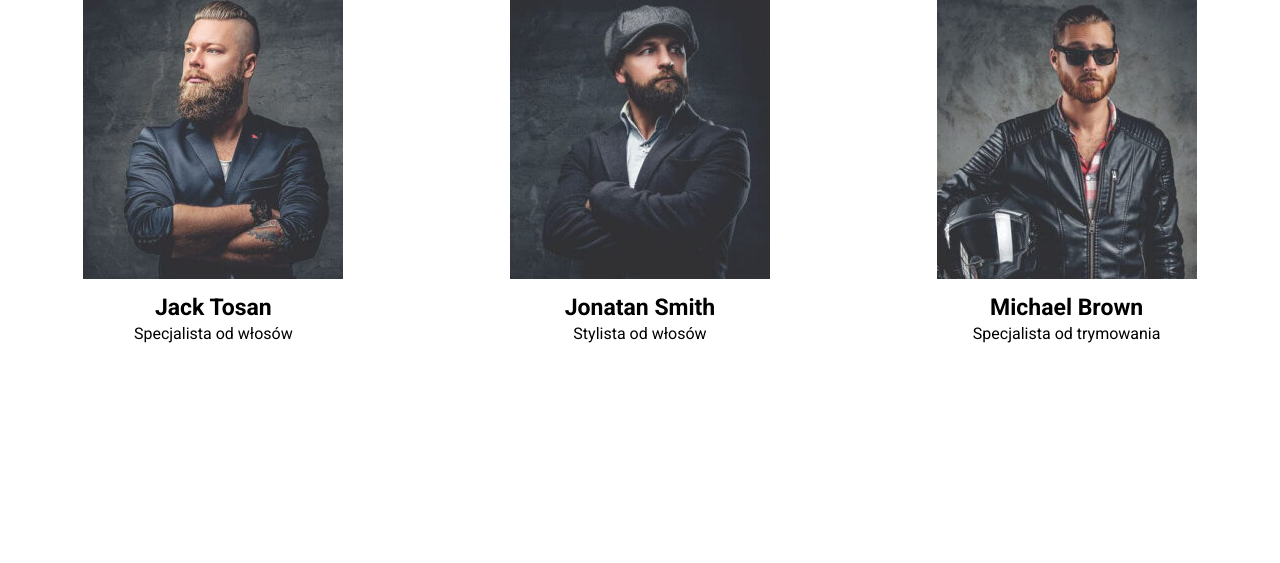
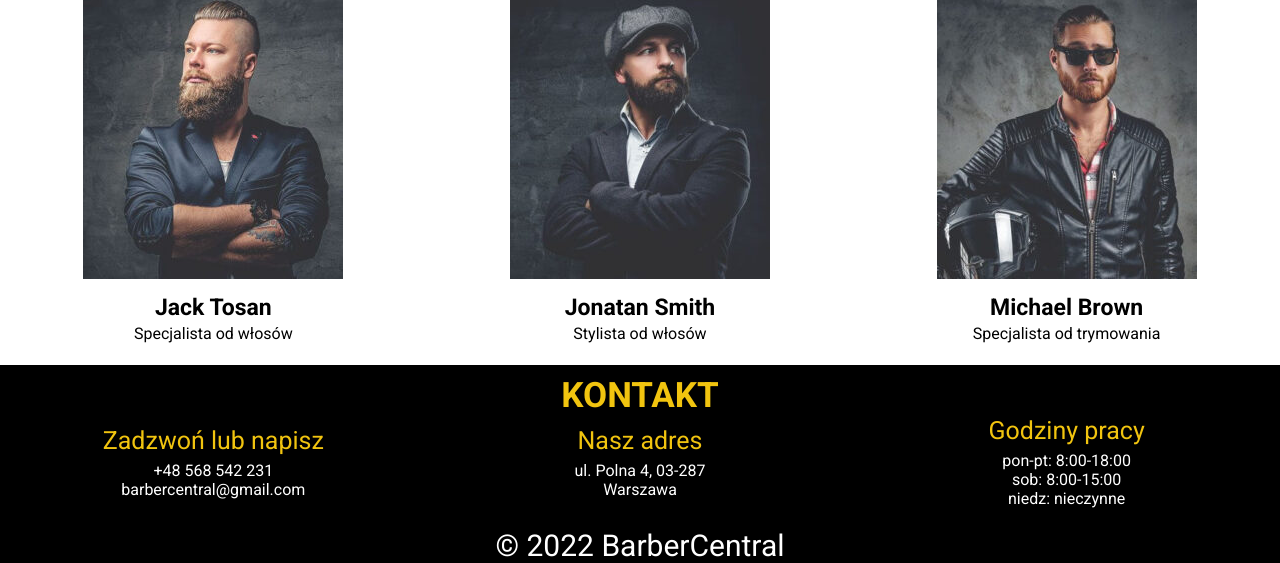
Before and after one commit to pawel4985/Witryna-Barber, a PHP site: page / in a window 1280 px wide. Shown: the part 1091-1654 px from the top of the page. Before the commit the page ends 1434 px from the top, so only its background shows below. Run offline with PHP 8.4, Linux system fonts and the light colour scheme.

Commit message:
add footer with styles

```diff
--- a/index.php
+++ b/index.php
@@ -89,6 +89,28 @@
             </div>
         </div>
     </main>
+    <footer>
+        <h3>KONTAKT</h3>
+        <div class="contact">
+            <div>
+                <p>Zadzwoń lub napisz</p>
+                <p>+48 568 542 231</p>
+                <p>barbercentral@gmail.com</p>
+            </div>
+            <div>
+                <p>Nasz adres</p>
+                <p>ul. Polna 4, 03-287</p>
+                <p>Warszawa</p>
+            </div>
+            <div>
+                <p>Godziny pracy</p>
+                <p>pon-pt: 8:00-18:00</p>
+                <p>sob: 8:00-15:00</p>
+                <p>niedz: nieczynne</p>
+            </div>
+        </div>
+        <p class="copy">&copy; 2022 BarberCentral</p>
+    </footer>
 </body>
 
 </html>
--- a/style.css
+++ b/style.css
@@ -271,3 +271,44 @@ main .team .teammates div p.title {
     display: block;
     margin: 15px 0 3px 0;
 }
+
+footer {
+    background-color: black;
+    font-family: roboto;
+}
+
+footer h3 {
+    padding-top: 10px;
+    color: #F1C40F;
+    font-size: 35px;
+    text-align: center;
+}
+
+footer .contact {
+    display: flex;
+    align-items: center;
+    justify-content: space-around;
+}
+
+footer .contact div {
+    width: 20%;
+}
+
+footer .contact div p:first-of-type {
+    margin-bottom: 6px;
+    color: #F1C40F;
+    font-size: 25px;
+    text-align: center;
+}
+
+footer .contact div p {
+    text-align: center;
+    color: white;
+}
+
+footer p.copy {
+    margin-top: 20px;
+    text-align: center;
+    font-size: 30px;
+    color: white;
+}
```
